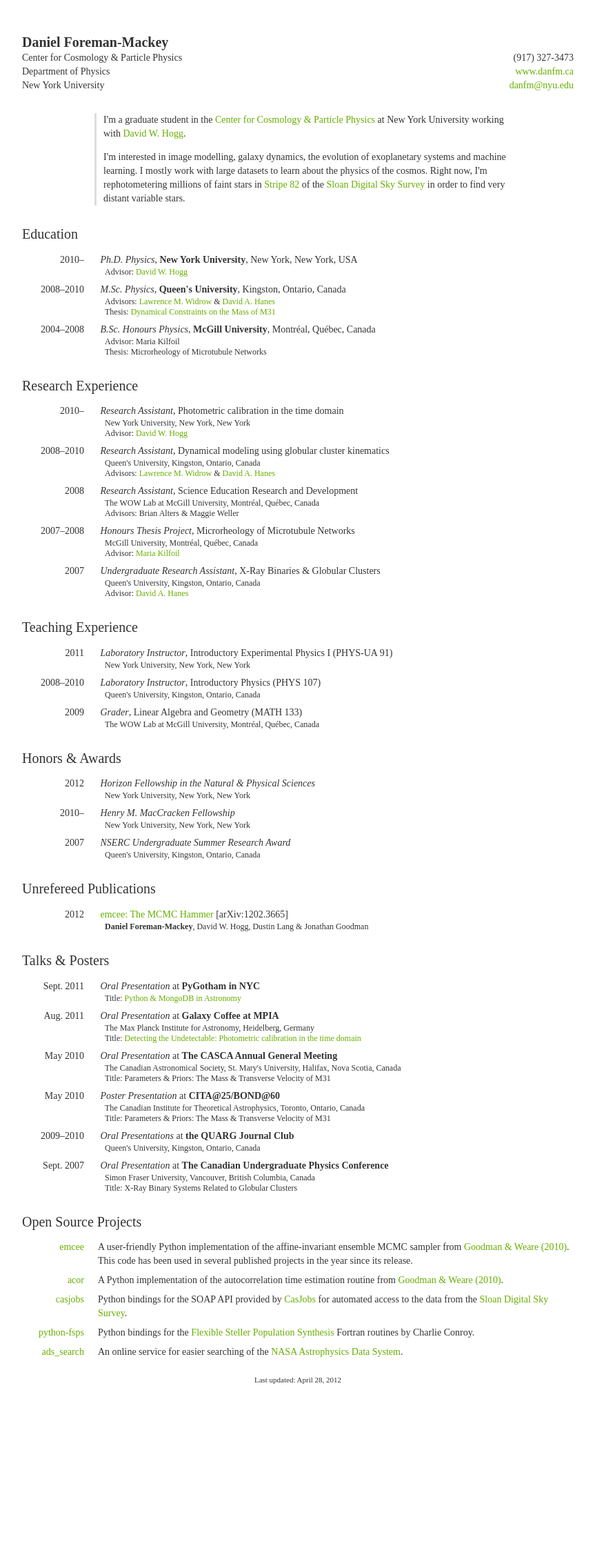
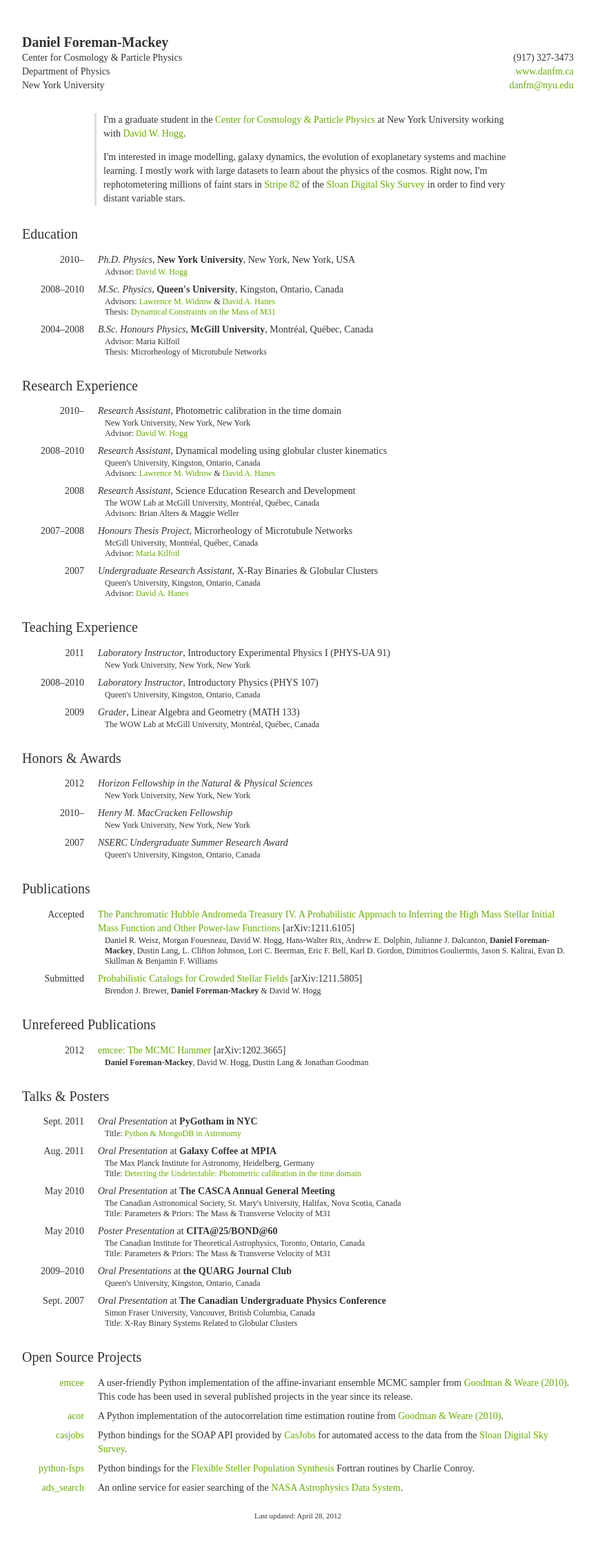
Before and after one commit to dfm/dfm.github.com, a Jekyll site: the page cv/index.html, which Jekyll copies as it is, in a window 1280 px wide. Shown: the whole page at 69% size, without its empty margins (208-1071 px from the left). Built offline with Jekyll 4.4.1, drawn with Linux system fonts in a browser that asks for light colours; before the commit the page ends 2060 px from its top, so only the background shows below that.

```diff
--- a/cv/cv.css
+++ b/cv/cv.css
@@ -97,6 +97,7 @@ section ul li span {
     width: 90px;
     margin-right: 20px;
     text-align: right;
+    float: left;
 }
 
 .position {
@@ -107,11 +108,18 @@ section ul li span {
     font-weight: 600;
 }
 
+.title {
+    display: block;
+    float: left;
+    width: 680px;
+}
+
 .meta {
     display: block;
     margin-left: 120px;
     font-size: 12px;
     line-height: 15px;
+    clear: both;
 }
 
 .code-name {
--- a/cv/index.html
+++ b/cv/index.html
@@ -203,6 +203,38 @@
         </section>
 
         <section>
+            <h2>Publications</h2>
+
+            <ul>
+                <li>
+                    <span class="date">Accepted</span>
+                    <span class="title"><a href="http://arxiv.org/abs/1211.6105">
+                            The Panchromatic Hubble Andromeda Treasury IV. A
+                            Probabilistic Approach to Inferring the High Mass
+                            Stellar Initial Mass Function and Other Power-law
+                            Functions</a> [arXiv:1211.6105]</span>
+                    <span class="meta">
+                        Daniel R. Weisz, Morgan Fouesneau, David W. Hogg,
+                        Hans-Walter Rix, Andrew E. Dolphin, Julianne J. Dalcanton,
+                        <b>Daniel Foreman-Mackey</b>, Dustin Lang,
+                        L. Clifton Johnson, Lori C. Beerman, Eric F. Bell,
+                        Karl D. Gordon, Dimitrios Gouliermis, Jason S. Kalirai,
+                        Evan D. Skillman &amp; Benjamin F. Williams
+                    </span>
+                </li>
+                <li>
+                    <span class="date">Submitted</span>
+                    <span class="title"><a href="http://arxiv.org/abs/1211.5805">
+                            Probabilistic Catalogs for Crowded Stellar
+                            Fields</a> [arXiv:1211.5805]</span>
+                    <span class="meta">
+                        Brendon J. Brewer, <b>Daniel Foreman-Mackey</b> &amp; David W. Hogg
+                    </span>
+                </li>
+            </ul>
+        </section>
+
+        <section>
             <h2>Unrefereed Publications</h2>
 
             <ul>
```
Also changed, not shown: _layouts/index.html (+58 -3 lines).
